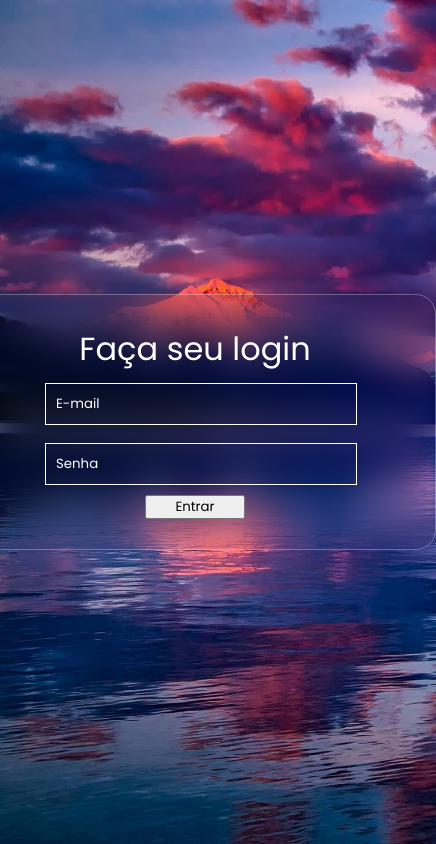
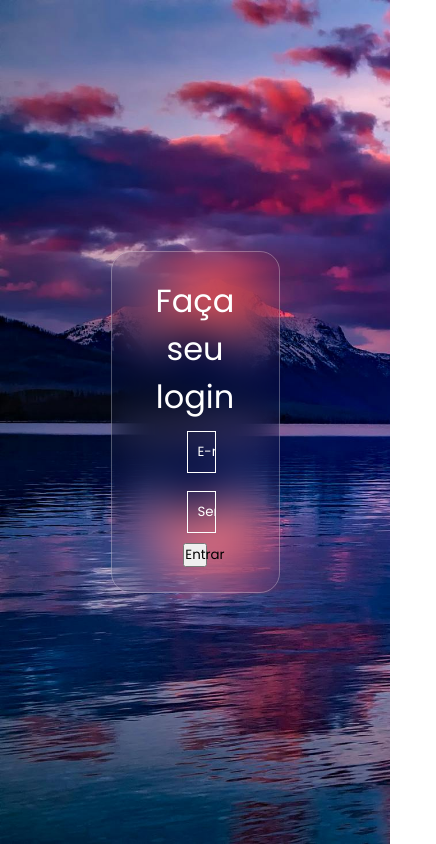
Before and after one commit to httpsbru/teste-tela, a plain HTML site: page index.html in a window 390 px wide. Shown: the whole page, 436 px wide, since content can reach past the window. Drawn offline with Linux system fonts and the light colour scheme.

Commit message:
tentando responsividade

```diff
--- a/estilo/style.css
+++ b/estilo/style.css
@@ -15,13 +15,16 @@ body{
     background-image: url(../imagem/fundo.jpg);
     background-size: cover;
     background-repeat: no-repeat;
+    width: 60vw;
     height: 100vh;
     display: flex;
     align-items: center; /*aqui nao acontece nada*/
     justify-content: center; /*aqui ele ja vai para o meio*/
     margin: auto;
-    width: 100vw;
-    height: 100vh;
+
+
+
+
 
 
 }
@@ -29,12 +32,11 @@ body{
 .formulario{
     background-color: transparent;
     backdrop-filter: blur(20px); /*EFEITO ESPELHO BLUR*/
-    width: 400px;
-
-    padding: 30px 40px;
+    width: 50%;
+    padding: 25px;
     border-radius: 20px;
     border: 1px solid rgba(255, 255, 255, 0.288);
-    margin: auto;
+
 
 
 
@@ -48,9 +50,11 @@ h1{
 }
 
 .formulario .input-box{
-    width: 300px;
+
     height: 40px;
     padding: 10px 50px;
+
+
 
 
 }
@@ -64,6 +68,10 @@ h1{
     outline: none;
     border: 1px solid white;
     padding: 0 0 0 10px;
+    justify-content: center;
+    align-items: center;
+
+
 }
 
 input::placeholder{
@@ -76,5 +84,5 @@ input::placeholder{
 }
 
 button{
-    width: 100px;
+    width: 20%;
 }
```
